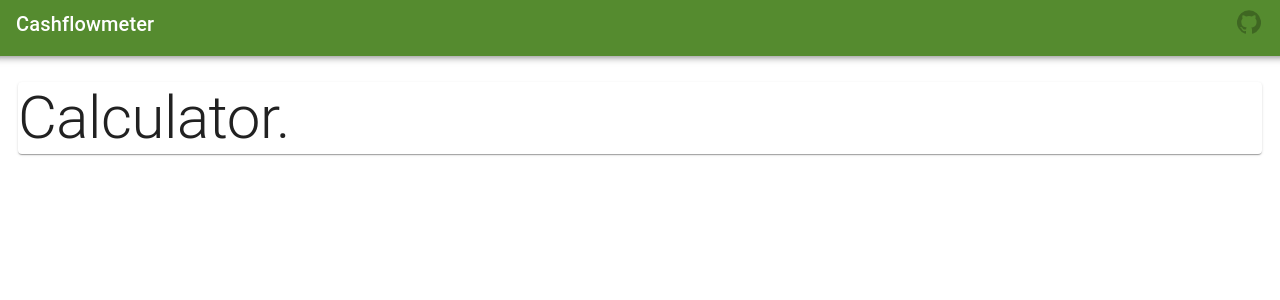
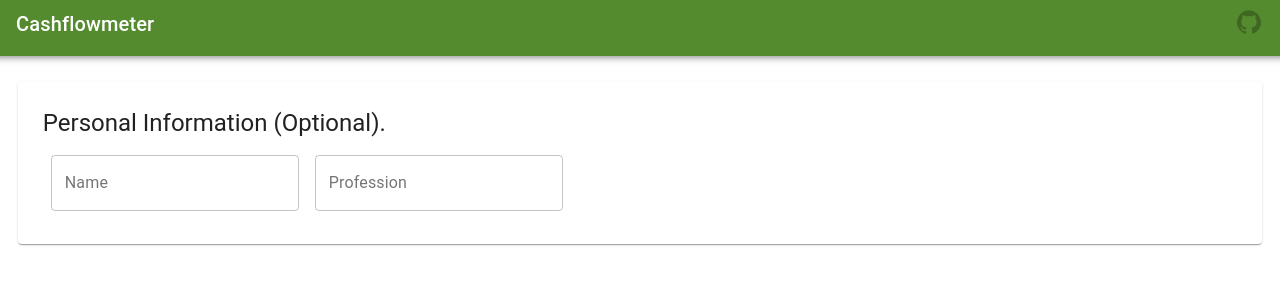
Before and after one commit to itsca/cashflowmeter, a React (Create React App) app: page /calculator in a window 1280 px wide. Shown: the top 300 px of the page. Built offline with nearby package versions, Linux system fonts and the light colour scheme.

Commit message:
• Adds basic Personal Info component plus tests

```diff
--- a/src/Components/Layout/Layout.tsx
+++ b/src/Components/Layout/Layout.tsx
@@ -8,10 +8,10 @@ import Calculator from '../../Containers/Calculator/Calculator';
 const Layout: React.FC = () => {
   return (
     <Grid container spacing={2} className="mainContainer">
-      <Grid container xs={12}>
+      <Grid container>
         <MainBar />
       </Grid>
-      <Grid container xs={12}>
+      <Grid container>
         <Route path="/" exact component={HomePage} />
         <Route path="/calculator" exact component={Calculator} />
       </Grid>
--- a/src/Components/MainBar/MainBar.tsx
+++ b/src/Components/MainBar/MainBar.tsx
@@ -30,7 +30,7 @@ const MainBar: React.FC = () => {
   const classes = useStyles();
 
   return (
-    <Grid xs={12}>
+    <Grid container>
       <AppBar position="static" color="primary">
         <Toolbar className={classes.bar}>
           <Typography variant="h6" color="inherit">
--- /dev/null
+++ b/src/Components/PersonalInfo/PersonalInfo.tsx
@@ -0,0 +1,63 @@
+import React from 'react';
+import { Grid, TextField, Typography } from '@material-ui/core';
+import { makeStyles, Theme, createStyles } from '@material-ui/core/styles';
+
+interface State {
+  name: string;
+  profession: string;
+}
+
+const useStyles = makeStyles((theme: Theme) =>
+  createStyles({
+    textField: {
+      marginLeft: theme.spacing(1),
+      marginRight: theme.spacing(1),
+    },
+    root: {
+      padding: '2%'
+    }
+  })
+);
+
+const PersonalInfo: React.FC = () => {
+
+  const classes = useStyles();
+  const [values, setValues] = React.useState<State>({
+    name: '',
+    profession: ''
+  });
+
+  const handleChange = (name: keyof State) => (event: React.ChangeEvent<HTMLInputElement>) => {
+    setValues({ ...values, [name]: event.target.value });
+  };
+
+  return (
+    <Grid id='PersonalInfoWrapper' item xs={12} className={classes.root}>
+      <Grid item xs={12}>
+        <Typography variant="h5">
+          Personal Information (Optional).
+        </Typography>
+        <TextField
+          id="input-name"
+          label="Name"
+          className={classes.textField}
+          value={values.name}
+          onChange={handleChange('name')}
+          margin="normal"
+          variant="outlined"
+        />
+        <TextField
+          id="input-profession"
+          label="Profession"
+          className={classes.textField}
+          value={values.profession}
+          onChange={handleChange('profession')}
+          margin="normal"
+          variant="outlined"
+        />
+      </Grid>
+    </Grid>
+  )
+}
+
+export default PersonalInfo
--- a/src/Containers/Calculator/Calculator.tsx
+++ b/src/Containers/Calculator/Calculator.tsx
@@ -2,6 +2,7 @@ import React from 'react';
 import Typography from '@material-ui/core/Typography';
 import { Grid, List, ListItem, ListItemText, Paper, Button, Divider, Card } from '@material-ui/core';
 import { makeStyles } from '@material-ui/core/styles';
+import PersonalInfo from '../../Components/PersonalInfo/PersonalInfo';
 
 const useStyles = makeStyles({
   root: {
@@ -17,9 +18,7 @@ const Calculator: React.FC = () => {
     <Grid item xs={12} className={classes.root}>
       <Grid item xs={12}>
         <Card>
-          <Typography variant="h2">
-            Calculator.
-          </Typography>
+          <PersonalInfo />
         </Card>
       </Grid>
     </Grid>
```
Also changed, not shown: 1 other file (tests, documents, lock files or other folders).
